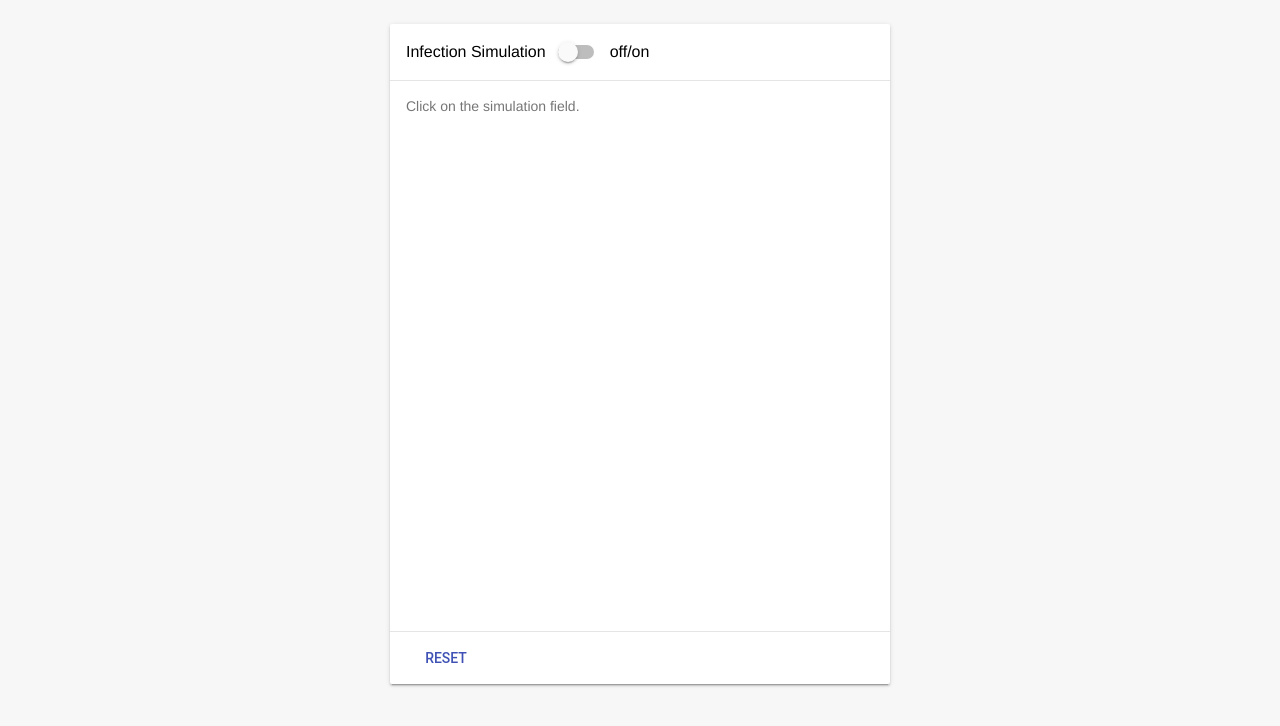
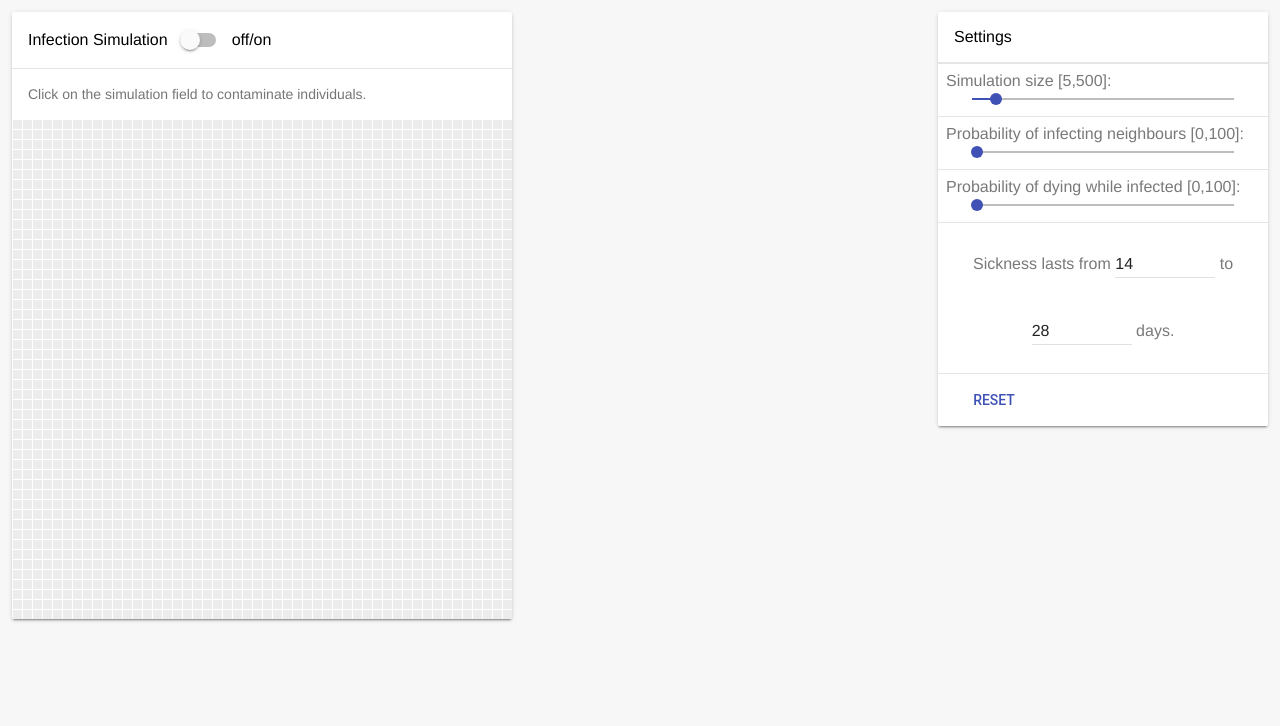
Before and after one commit to eschmar/infection-simulation, a plain HTML site: page index.html in a window 1280 px wide. Drawn offline with nearby package versions, Linux system fonts and the light colour scheme.

Commit message:
Connect settings to simulation

```diff
--- a/index.html
+++ b/index.html
@@ -1,7 +1,11 @@
-<!DOCTYPE html>
-<html>
+<!doctype html>
+<html lang="en">
 <head>
+    <meta charset="utf-8">
+    <meta http-equiv="x-ua-compatible" content="ie=edge">
     <title>Infection Simulation</title>
+    <meta name="description" content="Infection Simulation">
+    <meta name="viewport" content="width=device-width, initial-scale=1">
 
     <link rel="stylesheet" href="https://fonts.googleapis.com/icon?family=Material+Icons">
     <link rel="stylesheet" href="https://code.getmdl.io/1.3.0/material.indigo-deep_purple.min.css">
@@ -9,7 +13,7 @@
 </head>
 <body>
     <section class="simulation">
-        <div class="mdl-card mdl-shadow--2dp">
+        <div id="simulation-card" class="mdl-card mdl-shadow--2dp">
             <div class="mdl-card__title mdl-card--border">
                 Infection Simulation
 
@@ -20,34 +24,54 @@
             </div>
 
             <div class="mdl-card__supporting-text">
-                Click on the simulation field.
+                Click on the simulation field to contaminate individuals.
             </div>
 
             <div class="mdl-card__media">
-                <canvas id="game" width="500" height="500"></canvas>
+                <canvas id="simulation"></canvas>
             </div>
+        </div>
 
-            <!-- <div class="mdl-card__actions mdl-card--border">
-                <label for="">Probability of infecting neighbours:</label>
-                <input class="mdl-slider mdl-js-slider" type="range" id="s1" min="0" max="100" value="40" step="1">
+        <div id="settings-card" class="mdl-card mdl-shadow--2dp">
+            <div class="mdl-card__title mdl-card--border">
+                Settings
             </div>
 
             <div class="mdl-card__actions mdl-card--border">
-                <label for="">Probability of dying while infected:</label>
-                <input class="mdl-slider mdl-js-slider" type="range" id="s1" min="0" max="100" value="10" step="1">
+                <label class="muted" for="size">Simulation size [5,500]:
+                <input class="mdl-slider mdl-js-slider" type="range" id="size" min="5" max="500" value="50" step="5"></label>
+
             </div>
 
             <div class="mdl-card__actions mdl-card--border">
-                <div class="mdl-textfield mdl-js-textfield mdl-textfield--floating-label">
-                    <input class="mdl-textfield__input" type="text" pattern="-?[0-9]*(\.[0-9]+)?" id="length1">
-                    <label class="mdl-textfield__label" for="length1">Minimal sickness length</label>
+                <label class="muted" for="infection">Probability of infecting neighbours [0,100]:</label>
+                <input class="mdl-slider mdl-js-slider" type="range" id="infection" min="0" max="100" value="2" step="1">
+            </div>
+
+            <div class="mdl-card__actions mdl-card--border">
+                <label class="muted" for="death">Probability of dying while infected [0,100]:</label>
+                <input class="mdl-slider mdl-js-slider" type="range" id="death" min="0" max="100" value="2" step="1">
+            </div>
+
+            <div class="mdl-card__actions mdl-card--border">
+                <div class="days">
+                    <span class="muted">Sickness lasts from</span>
+
+                    <div class="mdl-textfield mdl-js-textfield">
+                        <input class="mdl-textfield__input" type="text" pattern="-?[0-9]*(\.[0-9]+)?" value="14" id="length_from">
+                        <label class="mdl-textfield__label" for="length_from">From</label>
+                    </div>
+
+                    <span class="muted">to</span>
+
+                    <div class="mdl-textfield mdl-js-textfield">
+                        <input class="mdl-textfield__input" type="text" pattern="-?[0-9]*(\.[0-9]+)?" value="28" id="length_to">
+                        <label class="mdl-textfield__label" for="length_to">To</label>
+                    </div>
+
+                    <span class="muted">days.</span>
                 </div>
-
-                <div class="mdl-textfield mdl-js-textfield mdl-textfield--floating-label">
-                    <input class="mdl-textfield__input" type="text" pattern="-?[0-9]*(\.[0-9]+)?" id="length2">
-                    <label class="mdl-textfield__label" for="length2">Maximal sickness length</label>
-                </div>
-            </div> -->
+            </div>
 
             <div class="mdl-card__actions mdl-card--border">
                 <a id="reset" class="mdl-button mdl-button--colored mdl-js-button mdl-js-ripple-effect">
@@ -55,30 +79,87 @@
                 </a>
             </div>
         </div>
+    </div>
+
+
+
     </section>
 
     <script src="https://ajax.googleapis.com/ajax/libs/jquery/3.2.1/jquery.min.js"></script>
     <script defer src="https://code.getmdl.io/1.3.0/material.min.js"></script>
     <script src="infection-simulation.js"></script>
     <script>
-        // game of life
-        var $game = $('#game');
+        var $simulation = $('#simulation');
 
-        $game.infectionSimulation({
-            onClick: function(game, x, y) {
-                game.contaminateCell(x,y);
+        var $infection = $('#infection');
+        var $death = $('#death');
+        var $size = $('#size');
+        var $lengthFrom = $('#length_from');
+        var $lengthTo = $('#length_to');
+
+        var $toggle = $('#toggle');
+        var $toggleLabel = $('#toggle-label');
+        var $reset = $('#reset');
+
+        function initSimulation() {
+            $simulation.replaceWith('<canvas id="simulation"></canvas>');
+            $simulation = $('#simulation');
+
+            $simulation.infectionSimulation({
+                size: parseInt($size.val()),
+                probabilityToInfectNeighbour: (parseInt($infection.val()) / 100),
+                lengthOfIllness: [parseInt($lengthFrom.val()), parseInt($lengthTo.val())],
+                probabilityOfDeath: (parseInt($death.val()) / 100),
+                onClick: function(simulation, x, y) {
+                    simulation.contaminateCell(x,y, true);
+                }
+            });
+
+            window.simulation = $simulation.data("infectionSimulation");
+            $('#simulation-card').width($simulation.width() > 500 ? $simulation.width() : 500);
+
+            if ($toggleLabel.get(0).MaterialSwitch) {
+                $toggleLabel.get(0).MaterialSwitch.off();
             }
+        }
+
+        function updateSettings() {
+            var lengthFrom = parseInt($lengthFrom.val());
+            var lengthTo = parseInt($lengthTo.val());
+
+            // input validation
+            if (isNaN(lengthFrom) || lengthFrom > lengthTo) {
+                $lengthFrom.val(14);
+                $lengthTo.val(28);
+                return;
+            }else if (isNaN(lengthTo) || lengthFrom > lengthTo) {
+                $lengthTo.val(28);
+                return;
+            }
+
+            window.simulation.updateSettings({
+                probabilityToInfectNeighbour: (parseInt($infection.val()) / 100),
+                lengthOfIllness: [parseInt($lengthFrom.val()), parseInt($lengthTo.val())],
+                probabilityOfDeath: (parseInt($death.val()) / 100),
+            });
+        }
+
+        initSimulation();
+
+        $('#size').change(function() {
+            initSimulation();
         });
 
-        var game = $game.data("infectionSimulation");
-        // game.toggle();
-
-        $('#toggle').change(function() {
-            game.toggle();
+        $('#infection, #death, #length_from, #length_to').change(function() {
+            updateSettings();
         });
 
-        $('#reset').click(function() {
-            game.reset();
+        $toggle.change(function() {
+            window.simulation.toggle();
+        });
+
+        $reset.click(function() {
+            window.simulation.reset();
         });
     </script>
 </body>
--- a/infection-simulation.js
+++ b/infection-simulation.js
@@ -16,14 +16,14 @@
         lengthOfIllness: [2, 6],
         probabilityOfDeath: 0.05,
         colors: {
-            initial: 'white',
+            initial: '#ececec',
             immune: '#969320',
-            sick: '#641560',
+            sick: '#AA3939',
             dead: '#000000'
         },
         colorEmpty: '#fafafa',
         transparent: true,
-        speed: 100,
+        speed: 50,
         onClick: false
     };
 
@@ -58,8 +58,30 @@
     $.extend(InfectionSimulation.prototype, {
         init: function (){
             this.ctx = this.element.getContext('2d');
-            this.xLength = Math.floor((this.element.width) / this.settings.size);
-            this.yLength = Math.floor((this.element.height) / this.settings.size);
+
+            var cellSize = 2;
+            if (this.settings.size <= 120) {
+                cellSize = 10;
+            }else if (this.settings.size <= 240) {
+                cellSize = 6;
+            }else if (this.settings.size <= 360) {
+                cellSize = 4;
+            }
+
+            // set the cell size
+            this.xLength = cellSize;
+            this.yLength = cellSize;
+
+            // resizse the canvas
+            this.element.width = this.settings.size * this.xLength;
+            this.element.height = this.settings.size * this.yLength;
+
+            // reset cells
+            for (var i = 0; i < this.settings.size; i++) {
+                for (var j = 0; j < this.settings.size; j++) {
+                    this.resetCell(i, j);
+                }
+            }
 
             // init array
             this.population = [];
@@ -91,10 +113,15 @@
         /**
          *  Triggers sickness on a cell.
          */
-        contaminateCell: function(x, y) {
+        contaminateCell: function(x, y, force) {
+            if (typeof force == 'undefined') { force = false; }
             var randomLength = this.getRandomInt(this.settings.lengthOfIllness);
-            this.population[x][y] = randomLength;
             this.future[x][y] = randomLength;
+
+            if (force) {
+                this.population[x][y] = randomLength;
+            }
+
             this.updateCellColor('sick', x, y);
         },
 
@@ -180,6 +207,8 @@
                     t = (x + i + this.settings.size) % this.settings.size;
                     s = (y + j + this.settings.size) % this.settings.size;
 
+                    if (x == t && y == s) { continue; }
+
                     // cell has not been sick, yet.
                     if (typeof this.population[t][s] == 'undefined') {
                         if (this.getRandomAnswer(this.settings.probabilityToInfectNeighbour)) {
@@ -264,6 +293,11 @@
                 clearInterval(this.timer);
                 this.alive = false;
             }
+        },
+
+        updateSettings: function(options) {
+            // merge settings with new values
+            this.settings = $.extend({}, this.settings, options);
         }
     });
 
--- a/style.css
+++ b/style.css
@@ -2,14 +2,23 @@ body  {
     background-color: #f7f7f7;
 }
 
-.simulation {
-    margin-top: 24px;
-    margin-bottom: 72px;
+#simulation-card {
+    margin: 12px;
 }
 
-.simulation > .mdl-card {
-    width: 500px;
-    margin: 0 auto;
+#settings-card {
+    margin: 12px;
+}
+
+/* responsive */
+@media only screen and (min-width : 720px) {
+    #settings-card {
+        position: fixed;
+        right: 12px;
+        top: 12px;
+        background: rgba(255,255,255,0.92);
+        margin: 0;
+    }
 }
 
 .simulation > .mdl-card .mdl-card__media {
@@ -21,6 +30,22 @@ body  {
     margin-left: 12px;
 }
 
-.mdl-card__supporting-text {
-    // width: 100%;
+.days {
+    text-align: center;
 }
+
+.days .mdl-textfield {
+    width: 100px;
+}
+
+.muted {
+    color: #797979;
+}
+
+.mdl-card__media {
+    text-align: center;
+}
+
+canvas {
+    margin: 0 auto;
+}
```
